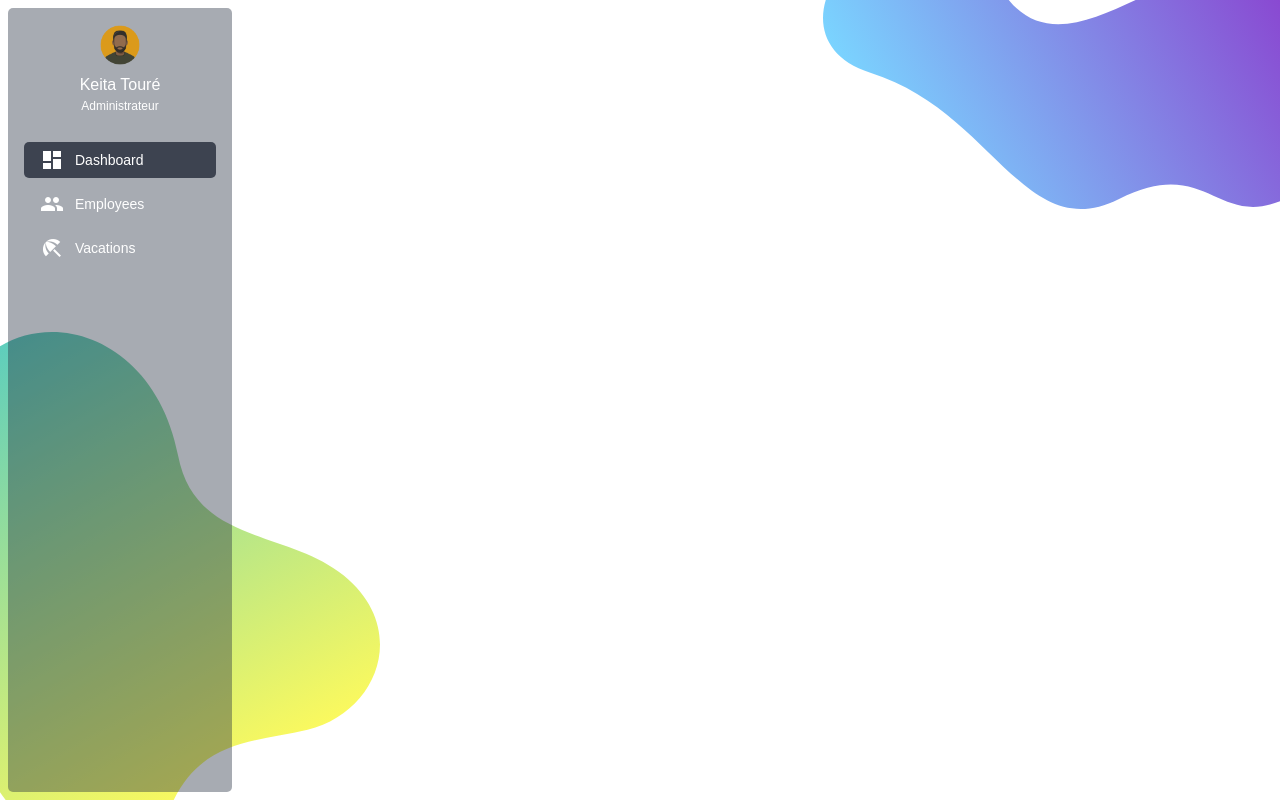
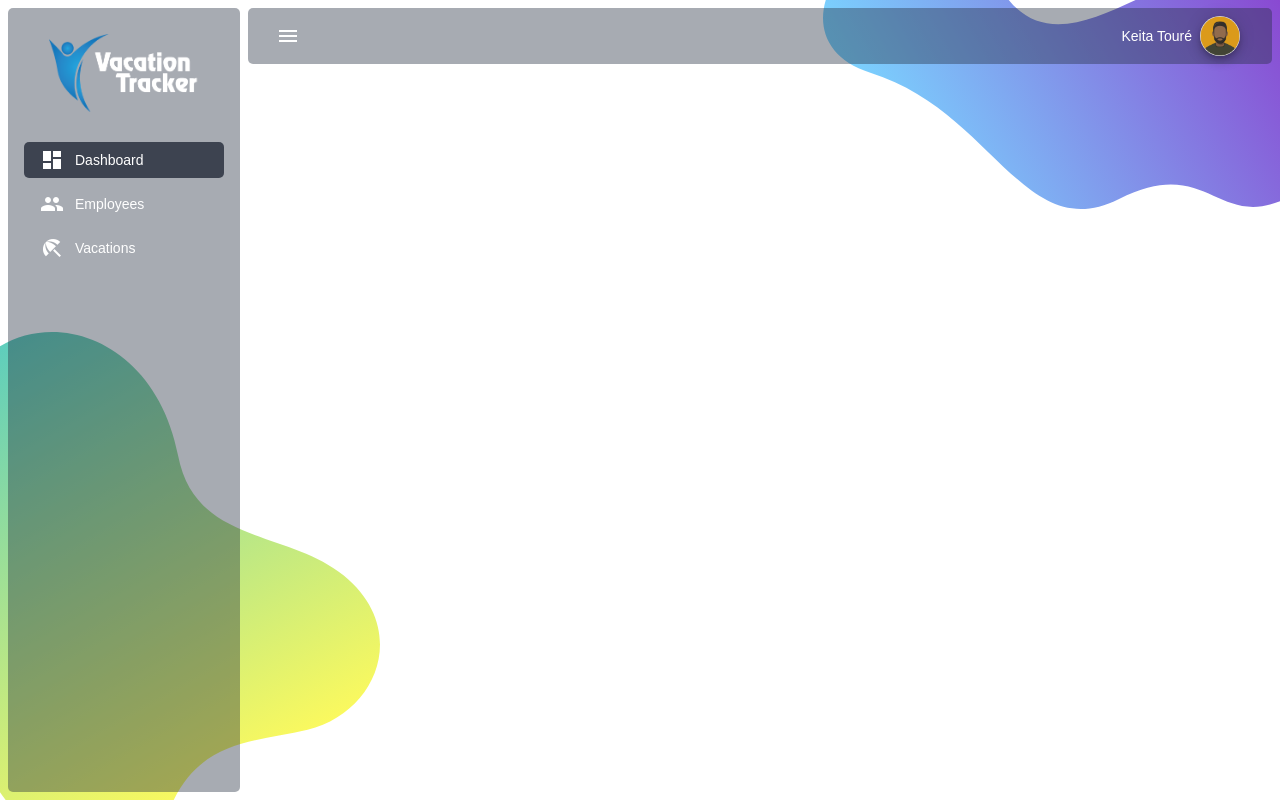
Before and after one commit to Taha-Seddik/EmployeesVacationsTracker, a React (Vite) app in the folder employeesvacationtracker.client/: page /private/adminHome in a window 1280 px wide. Built offline with nearby package versions, Linux system fonts and the light colour scheme.

Commit message:
cooling!

```diff
--- /dev/null
+++ b/employeesvacationtracker.client/src/layout/adminMainSide.tsx
@@ -0,0 +1,143 @@
+import { useState } from 'react';
+import { Avatar, Button, ClickAwayListener, Fab, Popper, Typography, styled } from '@mui/material';
+import { AppBarProps as MuiAppBarProps } from '@mui/material/AppBar';
+import MuiAppBar from '@mui/material/AppBar';
+import Toolbar from '@mui/material/Toolbar';
+import IconButton from '@mui/material/IconButton';
+import MenuIcon from '@mui/icons-material/Menu';
+import { useNavigate } from 'react-router-dom';
+import AdminPanelSettingsIcon from '@mui/icons-material/AdminPanelSettings';
+import { RoutesMap } from '../routing/RoutesMap';
+import Box from '@mui/material/Box';
+import { sideNavHeadColor, sideNavWidth } from '../utils/constants';
+
+type IProps = {
+  openNav: boolean;
+  toggleDrawer: () => void;
+};
+
+type AppBarProps = MuiAppBarProps & {
+  open?: boolean;
+};
+
+const CustomContainer = styled(Box, {
+  shouldForwardProp: (prop) => prop !== 'open',
+})<AppBarProps>(({ theme, open }) => ({
+  width: '100%',
+  height: '100%',
+  overflow: 'hidden',
+  display: 'flex',
+  flexDirection: 'column',
+  transition: theme.transitions.create(['margin', 'width'], {
+    easing: theme.transitions.easing.sharp,
+    duration: theme.transitions.duration.leavingScreen,
+  }),
+  ...(open && {
+    width: `calc(100% - ${sideNavWidth}px)`,
+    marginLeft: `${sideNavWidth}px`,
+    transition: theme.transitions.create(['margin', 'width'], {
+      easing: theme.transitions.easing.easeOut,
+      duration: theme.transitions.duration.enteringScreen,
+    }),
+  }),
+}));
+
+export const AdminMainSide: React.FC<IProps> = ({ toggleDrawer }) => {
+  return (
+    <CustomContainer>
+      {/* Top bar  */}
+      <TopBar toggleDrawer={toggleDrawer} />
+    </CustomContainer>
+  );
+};
+
+const TopBar: React.FC<{ toggleDrawer: () => void }> = ({ toggleDrawer }) => {
+  const [accountMenuBtnEL, setAccountMenuBtnEL] = useState(null);
+
+  const handleClickOnAccountBtn = (ev: React.MouseEvent<any>) => {
+    setAccountMenuBtnEL(ev.currentTarget);
+  };
+
+  const handleCloseAccountMenu = () => {
+    setAccountMenuBtnEL(null);
+  };
+
+  return (
+    <>
+      <MuiAppBar
+        position='relative'
+        color='transparent'
+        elevation={0}
+        sx={{ height: 68, px: 1, alignItems: 'center', justifyContent: 'center' }}>
+        {/* <Toolbar sx={{ width: '100%' }}> */}
+        <Box
+          bgcolor={sideNavHeadColor}
+          width='100%'
+          display='flex'
+          alignItems='center'
+          justifyContent='center'
+          borderRadius='5px'
+          mt={0.5}
+          py={1}
+          px={4}>
+          <IconButton
+            edge='start'
+            color='inherit'
+            aria-label='menu'
+            sx={{ mr: 2, color: 'white' }}
+            onClick={toggleDrawer}>
+            <MenuIcon />
+          </IconButton>
+          <span className='takeTheRest' />
+          <AdminUserMenuButton clickHandler={handleClickOnAccountBtn} isForMobile={false} />
+        </Box>
+        {/* </Toolbar> */}
+      </MuiAppBar>
+      <AdminAccountMenu anchorEl={accountMenuBtnEL} handleClose={handleCloseAccountMenu} />
+    </>
+  );
+};
+
+type IAdminUserMenuButtonProps = {
+  clickHandler: (ev: React.MouseEvent<any>) => void;
+  isForMobile: boolean;
+};
+
+const AdminUserMenuButton: React.FC<IAdminUserMenuButtonProps> = ({ clickHandler, isForMobile }) => {
+  // const userData = useUserData();
+  // if (!userData) return null;
+  return (
+    <Box className='flexCenterRow' color='white' gap={1}>
+      <Typography variant='button' textTransform='capitalize'>
+        {/* {userData.firstName} {userData.lastName} */}
+        Keita touré
+      </Typography>
+      <Fab size='small' color='inherit' onClick={clickHandler}>
+        {/* <AdminPanelSettingsIcon fontSize={isForMobile ? 'small' : 'medium'} color='primary' /> */}
+        <Avatar src='/images/adminPic.png'></Avatar>
+      </Fab>
+    </Box>
+  );
+};
+
+type IAdminAccountMenuProps = { anchorEl: Element | null; handleClose: () => void };
+
+const AdminAccountMenu: React.FC<IAdminAccountMenuProps> = ({ anchorEl, handleClose }) => {
+  const navigate = useNavigate();
+
+  const handleLogout = () => {
+    navigate(RoutesMap.signIn.path);
+  };
+
+  return (
+    <Popper id='account-menu-user' anchorEl={anchorEl} open={Boolean(anchorEl)} placement='bottom-end' sx={{ p: 1 }}>
+      <ClickAwayListener onClickAway={handleClose}>
+        <Box display='flex' flexDirection='column'>
+          <Button className='fullW' variant='contained' sx={{ width: '90%', my: 2, mx: 'auto' }} onClick={handleLogout}>
+            SignOut
+          </Button>
+        </Box>
+      </ClickAwayListener>
+    </Popper>
+  );
+};
--- a/employeesvacationtracker.client/src/layout/adminSideNav.tsx
+++ b/employeesvacationtracker.client/src/layout/adminSideNav.tsx
@@ -15,19 +15,28 @@ import ListItemIcon from '@mui/material/ListItemIcon';
 import Avatar from '@mui/material/Avatar';
 import { Icon } from '@mui/material';
 import { matchPath } from 'react-router-dom';
-import Box from '@mui/material/Box';
 
-const SideNavDrawer = styled(Drawer)(({ theme }) => ({
-  width: sideNavWidth,
+type IProps = {
+  open: boolean;
+  handleDrawerClose: () => void;
+};
+
+const SideNavDrawer = styled(Drawer)(({ theme, open }) => ({
+  width: open ? sideNavWidth : 0,
+  transition: theme.transitions.create(['width'], {
+    easing: theme.transitions.easing.sharp,
+    duration: theme.transitions.duration.leavingScreen,
+  }),
   border: '0px !important',
   '& .MuiDrawer-paper': {
     border: '0px !important',
-    width: sideNavWidth,
+    width: open ? sideNavWidth : 0,
     boxSizing: 'border-box',
     background: 'transparent',
     color: 'white',
     height: '100%',
     padding: theme.spacing(1),
+    paddingRight: 0,
   },
   '& .material-icons': {
     color: 'white',
@@ -36,6 +45,7 @@ const SideNavDrawer = styled(Drawer)(({ theme }) => ({
     background: sideNavHeadColor,
     height: '100%',
     borderRadius: '5px',
+    display: open ? '' : 'none',
   },
   '& .navItem': {
     borderRadius: '5px',
@@ -44,11 +54,6 @@ const SideNavDrawer = styled(Drawer)(({ theme }) => ({
     background: 'rgb(17,24,39,0.7)',
   },
 }));
-
-type IProps = {
-  open: boolean;
-  handleDrawerClose: () => void;
-};
 
 export const AdminSideNavPanel: React.FC<IProps> = ({ open }) => {
   const { navItems, handleItemClick, handleSubItemClick } = useSideNavState(adminSideNavItems);
@@ -87,14 +92,8 @@ const SideNavHeadSide: React.FC<{}> = () => {
   return (
     <DrawerHeader className='flexCenterRow' sx={{ height: 130 }}>
       <div className='toolbar flexCenterCenterColumn'>
-        <Avatar src='/images/adminPic.png' sx={{ mb: 1 }}></Avatar>
-        <Typography variant='body1' textTransform='capitalize'>
-          {/* {userData.firstName} {userData.lastName} */}
-          Keita touré
-        </Typography>
-        <Typography variant='caption' gutterBottom>
-          Administrateur
-        </Typography>
+        {/* <Avatar src='/images/adminPic.png' sx={{ mb: 1 }}></Avatar> */}
+        <img src='/images/dark-logo-01.png' alt='app logo' width='150' />
       </div>
     </DrawerHeader>
   );
@@ -162,7 +161,3 @@ const NavSubItem: React.FC<{
     </ListItem>
   );
 };
-
-// const CustomDivider = styled(Divider)(() => ({
-//   borderColor: '#363a43f2',
-// }));
--- a/employeesvacationtracker.client/src/layout/main.tsx
+++ b/employeesvacationtracker.client/src/layout/main.tsx
@@ -1,7 +1,8 @@
 import { useState } from 'react';
 import { styled } from '@mui/material/styles';
 import { AdminSideNavPanel } from './adminSideNav';
-// import Box from '@mui/material/Box';
+import { AdminMainSide } from './adminMainSide';
+import Box from '@mui/material/Box';
 
 // const Container = styled(Box)(({ theme }) => ({
 //   marginTop: theme.spacing(10),
@@ -20,11 +21,11 @@ export const AdminPageLayout: React.FC<{ children: React.ReactElement }> = () =>
   };
 
   return (
-    <>
+    <Box display='flex' position='relative' width='100%' height='100%' overflow='hidden'>
       <PageDecoration />
       <AdminSideNavPanel open={openNav} handleDrawerClose={handleDrawerClose} />
-      {/* <AdminMainSide openNav={openNav} toggleDrawer={toggleDrawer} /> */}
-    </>
+      <AdminMainSide openNav={openNav} toggleDrawer={toggleDrawer} />
+    </Box>
   );
 };
 
@@ -41,18 +42,18 @@ const TopRightImg = styled('img')(() => ({
   right: '-40px',
 }));
 
-const DecorationContainer = styled('div')(() => ({
-  position: 'relative',
-  width: '100%',
-  height: '100%',
-  overflow: 'hidden',
-}));
+// const DecorationContainer = styled('div')(() => ({
+//   position: 'relative',
+//   width: '100%',
+//   height: '100%',
+//   overflow: 'hidden',
+// }));
 
 const PageDecoration: React.FC<{}> = () => {
   return (
-    <DecorationContainer>
+    <>
       <TopRightImg src='/images/topRight.svg' alt='' />
       <BottomLeftImg src='/images/bottomLeft.svg' alt='' />
-    </DecorationContainer>
+    </>
   );
 };
```
Also changed, not shown: employeesvacationtracker.client/public/images/dark-logo-01.png (added).
